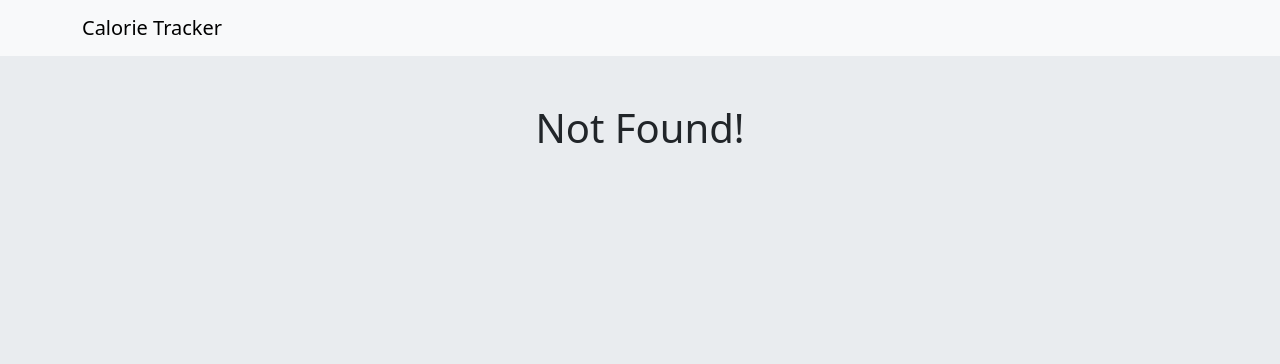
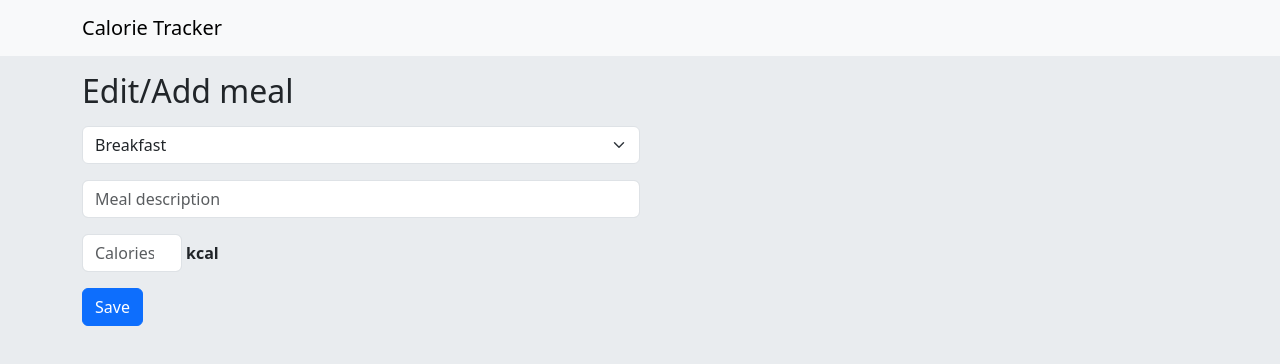
Before and after one commit to arnasir505/homework66, a React (Vite) app: page /meals/new in a window 1280 px wide. Before the commit this address had no page. Shown: the top 364 px of the page. Built offline with nearby package versions, Linux system fonts and the light colour scheme.

Commit message:
Create Meal edit page, file for constants

```diff
--- a/src/App.tsx
+++ b/src/App.tsx
@@ -1,6 +1,7 @@
 import { Route, Routes } from 'react-router-dom';
 import Navbar from './components/Navbar/Navbar';
 import Home from './containers/Home/Home';
+import MealEditor from './containers/Home/MealEditor/MealEditor';
 
 function App() {
   return (
@@ -8,6 +9,7 @@ function App() {
       <Navbar />
       <Routes>
         <Route path='/' element={<Home />} />
+        <Route path='/meals/new' element={<MealEditor />} />
         <Route
           path='*'
           element={<h1 className='text-center mt-5'>Not Found!</h1>}
--- a/src/components/MealItem/MealItem.tsx
+++ b/src/components/MealItem/MealItem.tsx
@@ -1,4 +1,3 @@
-import React from 'react';
 import editIcon from '../../assets/icons/pencil-square.svg';
 import trashIcon from '../../assets/icons/trash.svg';
 import './MealItem.css';
--- /dev/null
+++ b/src/constants.ts
@@ -0,0 +1,18 @@
+export const MEAL_TIMES = [
+  {
+    time: 'breakfast',
+    title: 'Breakfast',
+  },
+  {
+    time: 'snack',
+    title: 'Snack',
+  },
+  {
+    time: 'lunch',
+    title: 'Lunch',
+  },
+  {
+    time: 'dinner',
+    title: 'Dinner',
+  },
+];
--- a/src/containers/Home/Home.tsx
+++ b/src/containers/Home/Home.tsx
@@ -1,4 +1,3 @@
-import React from 'react';
 import { Link } from 'react-router-dom';
 import MealItem from '../../components/MealItem/MealItem';
 
--- /dev/null
+++ b/src/containers/Home/MealEditor/MealEditor.css
@@ -0,0 +1,3 @@
+input[name='calories'] {
+  max-width: 100px;
+}
--- /dev/null
+++ b/src/containers/Home/MealEditor/MealEditor.tsx
@@ -0,0 +1,50 @@
+import { MEAL_TIMES } from '../../../constants';
+import './MealEditor.css';
+
+const MealEditor = () => {
+  return (
+    <div className='container'>
+      <div className='col-md-6 py-3'>
+        <h2 className='mb-3'>Edit/Add meal</h2>
+        <form>
+          <div className='mb-3'>
+            <select name='time' className='form-select' required>
+              <option disabled value={''}>
+                Choose...
+              </option>
+              {MEAL_TIMES.map((item) => (
+                <option value={item.time} key={item.time}>
+                  {item.title}
+                </option>
+              ))}
+            </select>
+          </div>
+          <div className='mb-3'>
+            <input
+              type='text'
+              name='name'
+              className='form-control'
+              placeholder='Meal description'
+              required
+            />
+          </div>
+          <div className='mb-3 d-flex align-items-center gap-1'>
+            <input
+              type='number'
+              name='calories'
+              className='form-control'
+              placeholder='Calories'
+              required
+            />
+            <span className='fw-bold'>kcal</span>
+          </div>
+          <button type='submit' className='btn btn-primary'>
+            Save
+          </button>
+        </form>
+      </div>
+    </div>
+  );
+};
+
+export default MealEditor;
```
